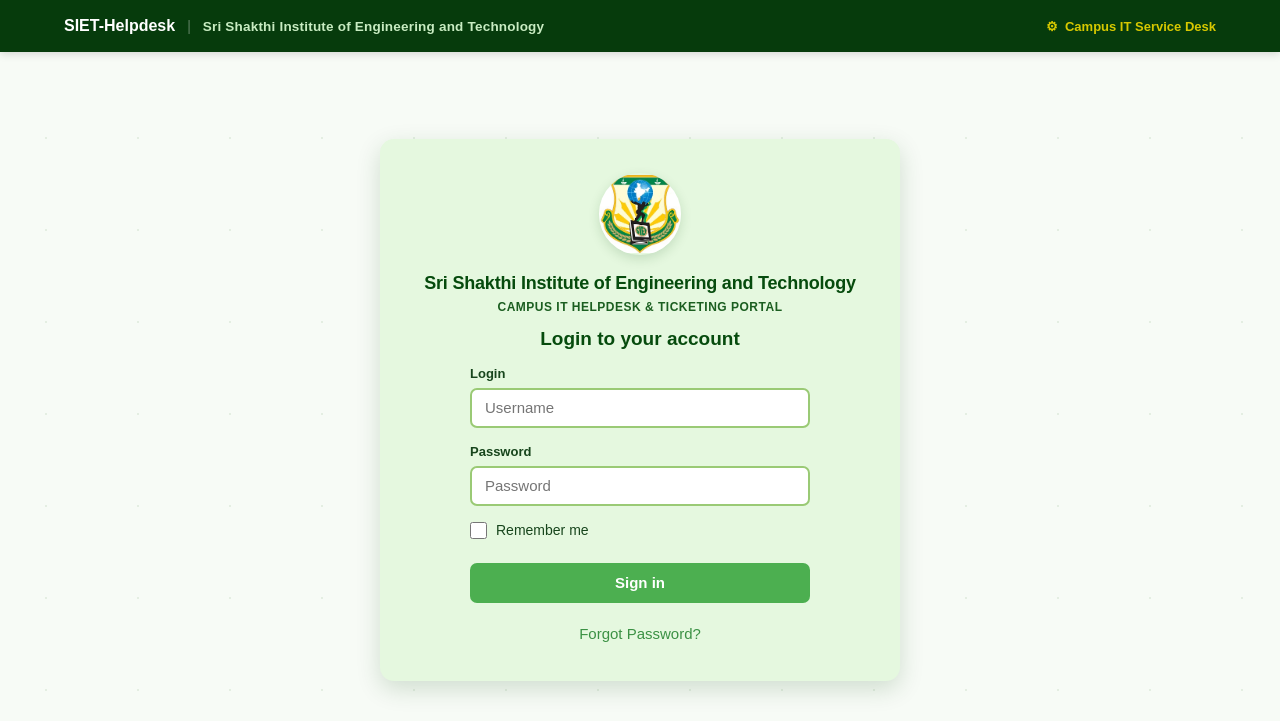
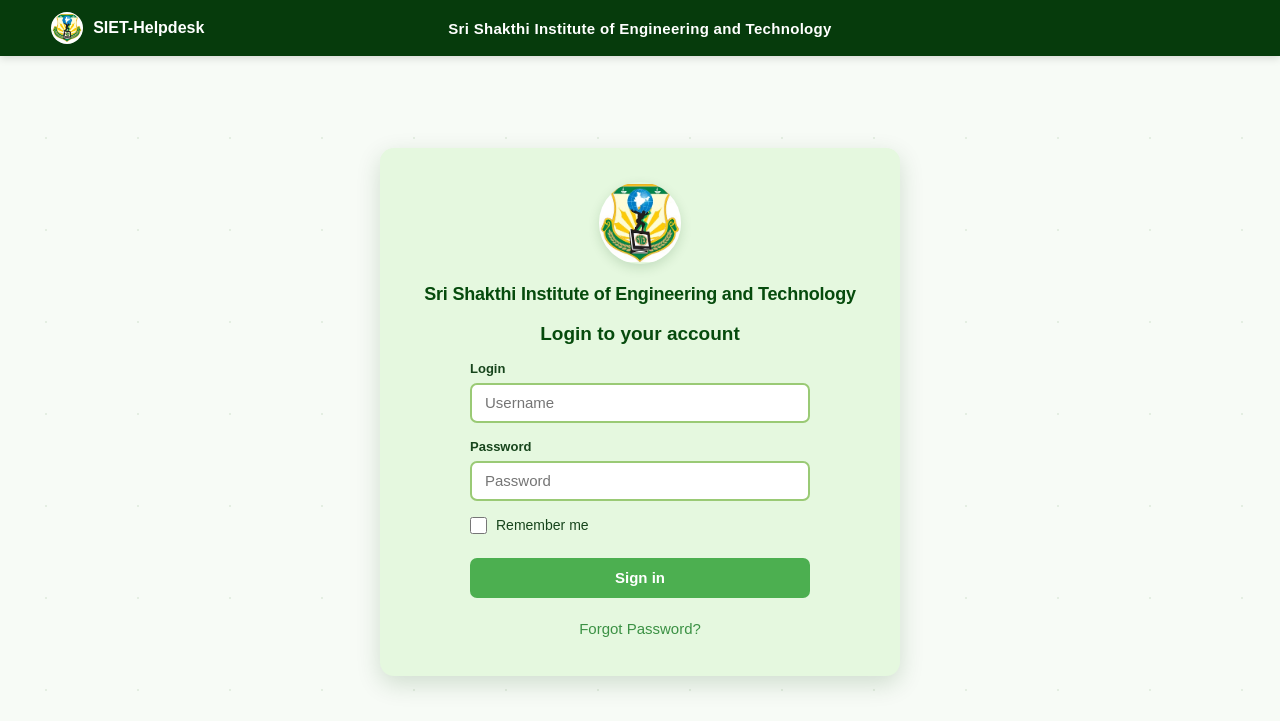
Before and after one commit to vaishnavanS/SIET_Ticket_Platform, a Django app: page /accounts/login/ in a window 1280 px wide. Shown: the top 721 px of the page. Run offline with Django 5.2, Linux system fonts and the light colour scheme; parts of the project's set-up code (start-up, migrations or seed data) failed here and were passed over.

Commit message:
refactor(branding): center college name at top, add logo to SIET-Helpdesk, remove subtitles

```diff
--- a/static/css/login.css
+++ b/static/css/login.css
@@ -16,19 +16,31 @@ body {
 }
 
 .navbar {
-    height: 52px;
+    height: 56px;
     background: #063b0c;
-    padding: 0 5%;
+    padding: 0 4%;
     display: flex;
     align-items: center;
     justify-content: space-between;
     box-shadow: 0 2px 8px rgba(0, 0, 0, 0.15);
+    position: relative;
 }
 
-.navbar-brand-group {
+.navbar-brand {
     display: flex;
     align-items: center;
-    gap: 12px;
+    gap: 10px;
+    flex: 1;
+}
+
+.navbar-logo {
+    width: 32px;
+    height: 32px;
+    object-fit: contain;
+    border-radius: 50%;
+    background: #ffffff;
+    border: 1.5px solid rgba(255, 255, 255, 0.4);
+    flex-shrink: 0;
 }
 
 .logo-text {
@@ -41,25 +53,24 @@ body {
     white-space: nowrap;
 }
 
-.navbar-divider {
-    color: rgba(255, 255, 255, 0.35);
-    font-size: 14px;
-    font-weight: 300;
+.navbar-center {
+    flex: 2;
+    text-align: center;
+    display: flex;
+    align-items: center;
+    justify-content: center;
 }
 
 .navbar-college-name {
-    color: #c8ecc2;
-    font-size: 13.5px;
-    font-weight: 600;
-    letter-spacing: 0.2px;
+    color: #ffffff;
+    font-size: 15px;
+    font-weight: 700;
+    letter-spacing: 0.3px;
     white-space: nowrap;
 }
 
-.service-text {
-    color: #d7c800;
-    font-size: 13px;
-    font-weight: 600;
-    white-space: nowrap;
+.navbar-right {
+    flex: 1;
 }
 
 .login-container {
@@ -93,22 +104,13 @@ body {
 }
 
 .college-name {
-    margin-top: 12px;
-    margin-bottom: 4px;
+    margin-top: 14px;
+    margin-bottom: 16px;
     color: #064b0d;
     font-size: 18px;
     font-weight: 800;
     line-height: 1.35;
     letter-spacing: -0.2px;
-}
-
-.college-sub {
-    margin: 0 0 14px 0;
-    color: #1b5e20;
-    font-size: 12px;
-    font-weight: 600;
-    text-transform: uppercase;
-    letter-spacing: 0.5px;
 }
 
 .login-card h1 {
@@ -261,9 +263,15 @@ body {
 }
 
 /* Responsive Design */
-@media (max-width: 768px) {
-    .navbar-divider,
+@media (max-width: 860px) {
     .navbar-college-name {
+        font-size: 13px;
+    }
+}
+
+@media (max-width: 700px) {
+    .navbar-center,
+    .navbar-right {
         display: none;
     }
 }
@@ -271,10 +279,6 @@ body {
 @media (max-width: 600px) {
     .navbar {
         padding: 0 16px;
-    }
-
-    .service-text {
-        font-size: 11px;
     }
 
     .login-card {
--- a/templates/accounts/login.html
+++ b/templates/accounts/login.html
@@ -16,12 +16,14 @@
 </head>
 <body>
     <header class="navbar">
-        <div class="navbar-brand-group">
+        <div class="navbar-brand">
+            <img src="{% static 'images/logo.jpg' %}" alt="SIET Logo" class="navbar-logo">
             <span class="logo-text">SIET-Helpdesk</span>
-            <span class="navbar-divider">|</span>
+        </div>
+        <div class="navbar-center">
             <span class="navbar-college-name">Sri Shakthi Institute of Engineering and Technology</span>
         </div>
-        <span class="service-text">&#9881; &nbsp;Campus IT Service Desk</span>
+        <div class="navbar-right"></div>
     </header>
 
     <main class="login-container">
@@ -29,7 +31,6 @@
             <div class="logo-section">
                 <img src="{% static 'images/logo.jpg' %}" alt="Sri Shakthi Institute of Engineering and Technology Logo" class="logo">
                 <h2 class="college-name">Sri Shakthi Institute of Engineering and Technology</h2>
-                <p class="college-sub">Campus IT Helpdesk &amp; Ticketing Portal</p>
             </div>
 
             <h1>Login to your account</h1>
```
Also changed, not shown: templates/accounts/password_reset.html (+5 -4 lines).
